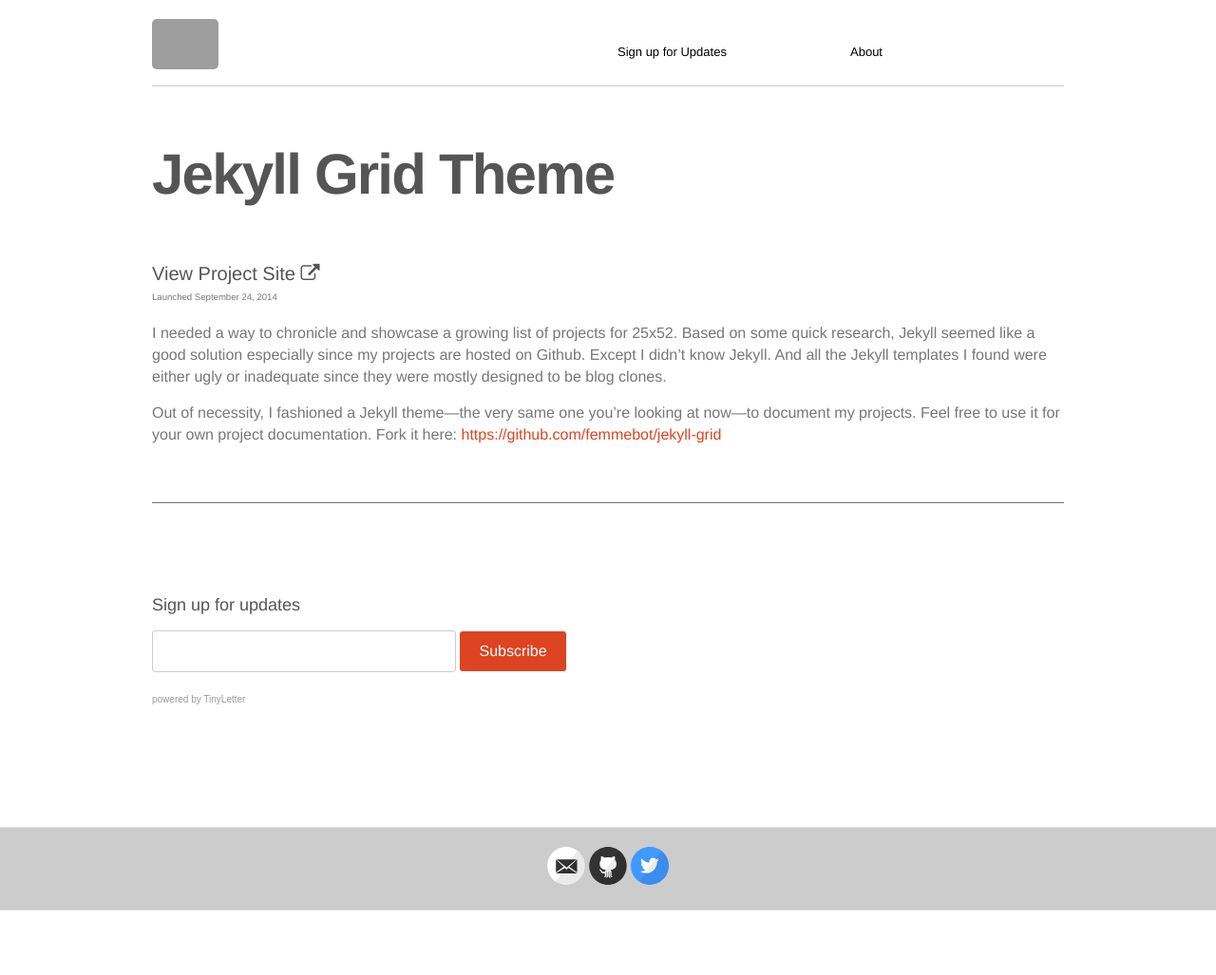
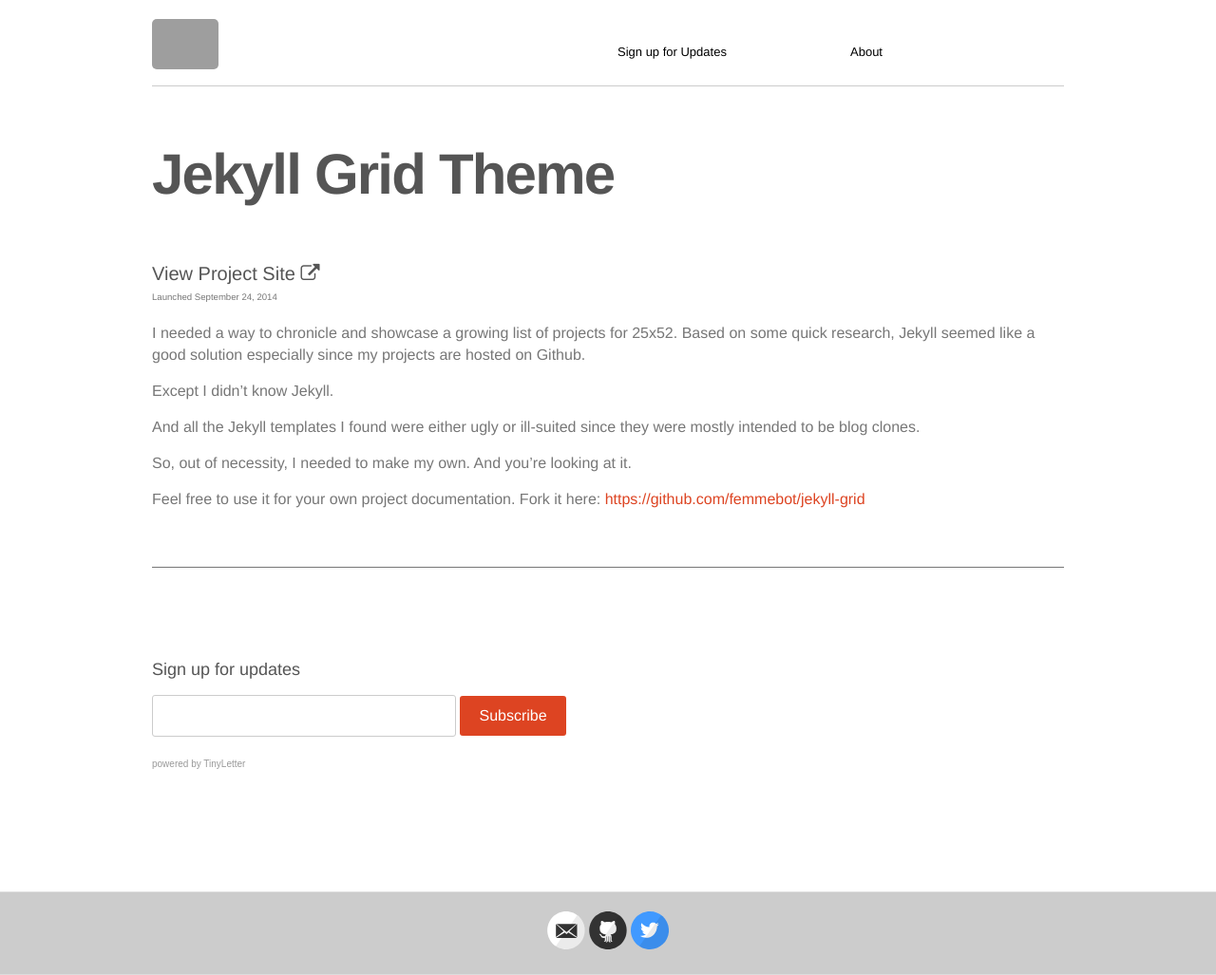
Before and after one commit to 25x52/25x52.github.io, a Jekyll site: the page built from _posts/2014-09-24-Jekyll-Grid.md, in a window 1280 px wide. Shown: the whole page at 95% size. Built offline with Jekyll 4.4.1, drawn with Linux system fonts in a browser that asks for light colours; nearby versions of some CDN libraries; before the commit the page ends 959 px from its top, so only the background shows below that; grey boxes are pictures that could not be loaded.

Commit message:
copy edits

```diff
--- a/_posts/2014-09-24-Jekyll-Grid.md
+++ b/_posts/2014-09-24-Jekyll-Grid.md
@@ -6,6 +6,12 @@ proj-url: http://femmebot.github.io/jekyll-grid/
 proj-num: 04
 ---
 
-I needed a way to chronicle and showcase a growing list of projects for 25x52. Based on some quick research, Jekyll seemed like a good solution especially since my projects are hosted on Github. Except I didn&rsquo;t know Jekyll. And all the Jekyll templates I found were either ugly or inadequate since they were mostly designed to be blog clones.
+I needed a way to chronicle and showcase a growing list of projects for 25x52. Based on some quick research, Jekyll seemed like a good solution especially since my projects are hosted on Github.
 
-Out of necessity, I fashioned a Jekyll theme&mdash;the very same one you&rsquo;re looking at now&mdash;to document my projects. Feel free to use it for your own project documentation. Fork it here: [https://github.com/femmebot/jekyll-grid](https://github.com/femmebot/jekyll-grid)
+Except I didn&rsquo;t know Jekyll.
+
+And all the Jekyll templates I found were either ugly or ill-suited since they were mostly intended to be blog clones.
+
+So, out of necessity, I needed to make my own. And you&rsquo;re looking at it.
+
+Feel free to use it for your own project documentation. Fork it here: [https://github.com/femmebot/jekyll-grid](https://github.com/femmebot/jekyll-grid)
```
Also changed, not shown: 4 other files.
